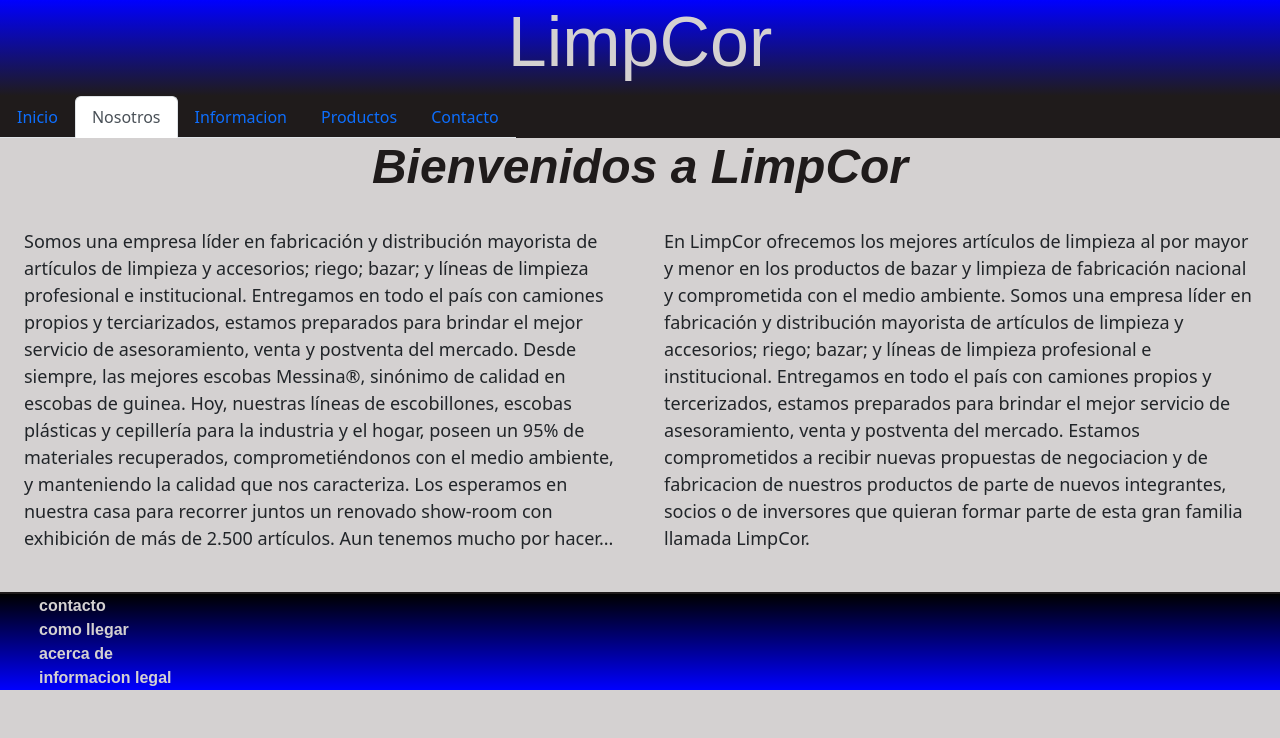
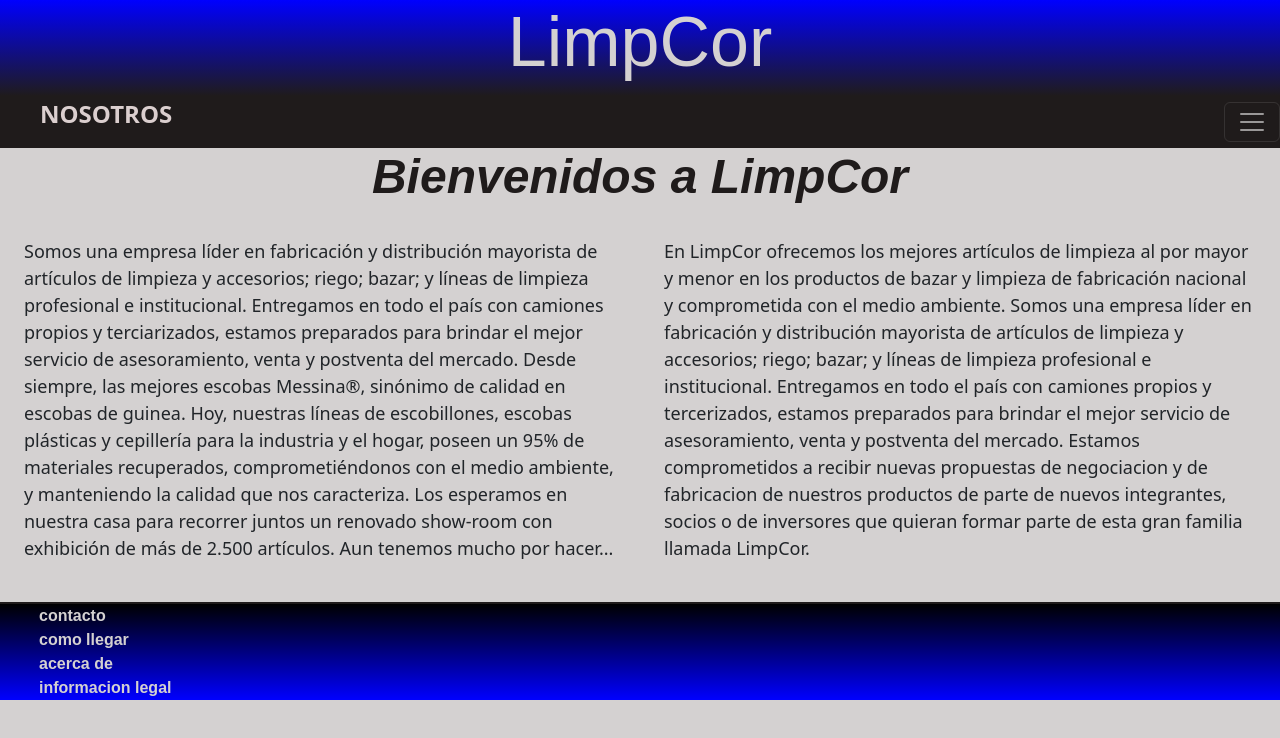
Before and after one commit to leandrofucks/Repo_nuevo, a website: page vistas/nosotros.html in a window 1280 px wide. Drawn offline with nearby package versions, Linux system fonts and the light colour scheme.

Commit message:
TerceraEntrega

```diff
--- a/sass/partials/_index.scss
+++ b/sass/partials/_index.scss
@@ -19,11 +19,19 @@
 }
 .nav{
     background-color: rgb(31, 27, 27);
-    color: rgb(31, 27, 27);
+    color: rgb(219, 207, 207);
     position: relative;
+    padding: 0;
 }
-.ul{
+.linav{
+    color: white;
+    text-decoration: none;
+}
+.pnav{
+    font-size: x-large;
+    font-weight: bold;
     position: relative;
+    left: 40px;
 }
 .imgindex{
     height: auto;
--- a/sass/partials/_vars.scss
+++ b/sass/partials/_vars.scss
@@ -1,2 +1,3 @@
 $vargains: rgb(212, 209, 209);
 $varblue: rgb(7, 7, 77);
+$varblack: rgb(31, 27, 27);
--- a/vistas/nosotros.html
+++ b/vistas/nosotros.html
@@ -16,26 +16,30 @@
     <header class="header">
         <h1 class="h1" data-aos="zoom-in">LimpCor</h1>
     </header>
-        <nav class="nav">
-            <ul class="nav nav-tabs">
-
-                <li class="nav-item">
-                  <a class="nav-link" href="../index.html">Inicio</a>
-                </li>
-                <li class="nav-item">
-                  <a class="nav-link active" aria-current="page" href="./nosotros.html">Nosotros</a>
-                </li>
-                <li class="nav-item">
-                    <a class="nav-link" href="./informacion.html">Informacion</a>
-                  </li>
-                <li class="nav-item">
-                  <a class="nav-link" href="./productos.html">Productos</a>
-                </li>
-                <li class="nav-item">
-                  <a class="nav-link" href="./contacto.html">Contacto</a>
-                </li>
-              </ul>
-        </nav>
+    <div class="collapse" id="navbarToggleExternalContent">
+      <div class="bg-dark p-4">
+        <li>
+          <a class="linav" href="../index.html">INICIO</a>
+        </li>
+        <li>
+           <a class="linav" href="./informacion.html">INFORMACION</a>
+        </li>
+        <li>
+          <a class="linav" href="./productos.html">PRODUCTOS</a>
+        </li>
+        <li>
+          <a class="linav" href="./contacto.html">CONTACTO</a>
+        </li>
+      </div>
+    </div>
+    <nav class="navbar navbar-dark bg-dark nav">
+      <div class="container-fluid nav">
+       <p class="pnav">NOSOTROS</p>
+        <button class="navbar-toggler" type="button" data-bs-toggle="collapse" data-bs-target="#navbarToggleExternalContent" aria-controls="navbarToggleExternalContent" aria-expanded="false" aria-label="Toggle navigation">
+          <span class="navbar-toggler-icon"></span>
+        </button>
+      </div>
+    </nav>
             <div class="container-fluid">
             <div class="row">
 
```
Also changed, not shown: index.html (+18 -15 lines), vistas/contacto.html (+24 -20 lines), vistas/informacion.html (+24 -23 lines), vistas/productos.html (+24 -21 lines), Estilo/Styles.css.
